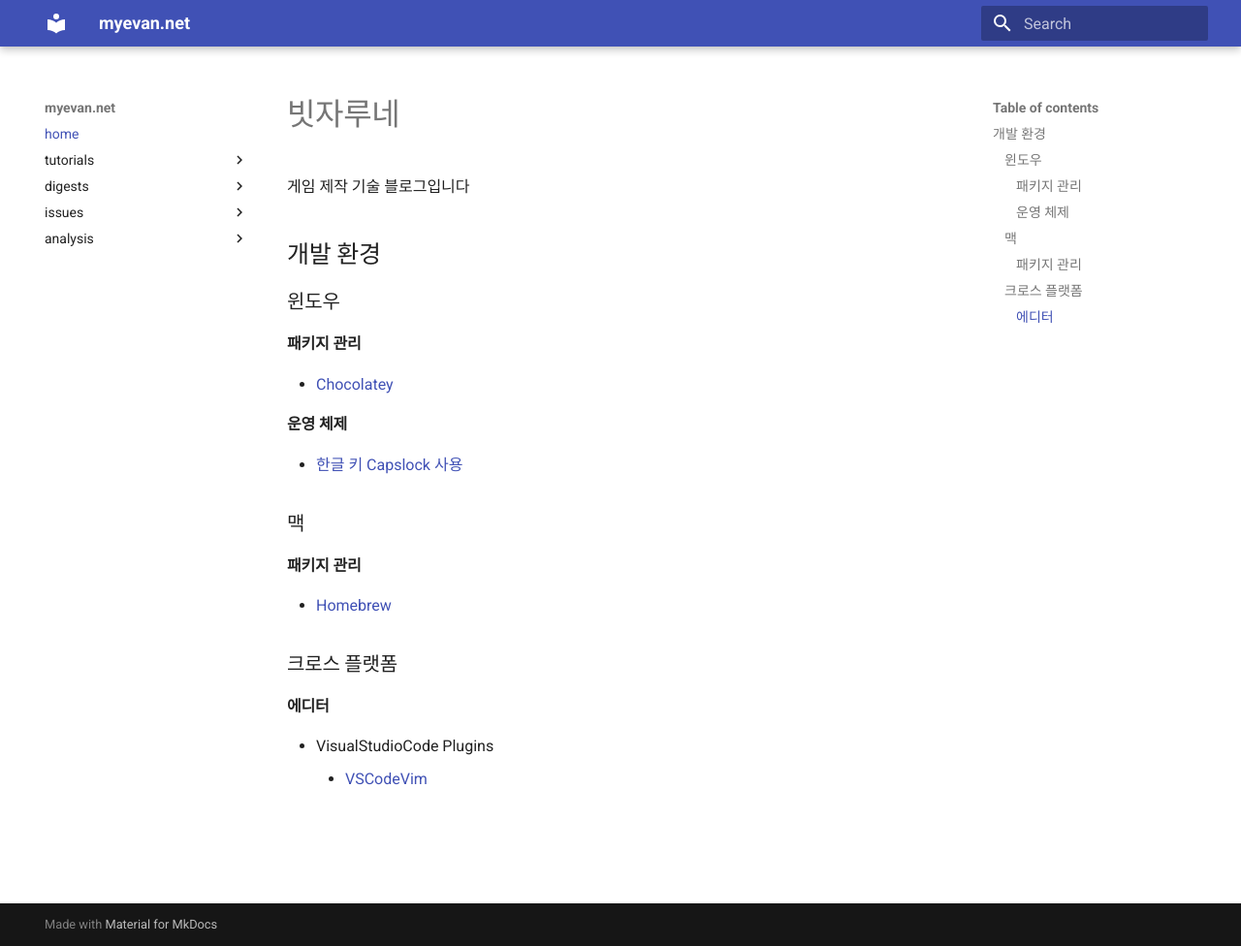
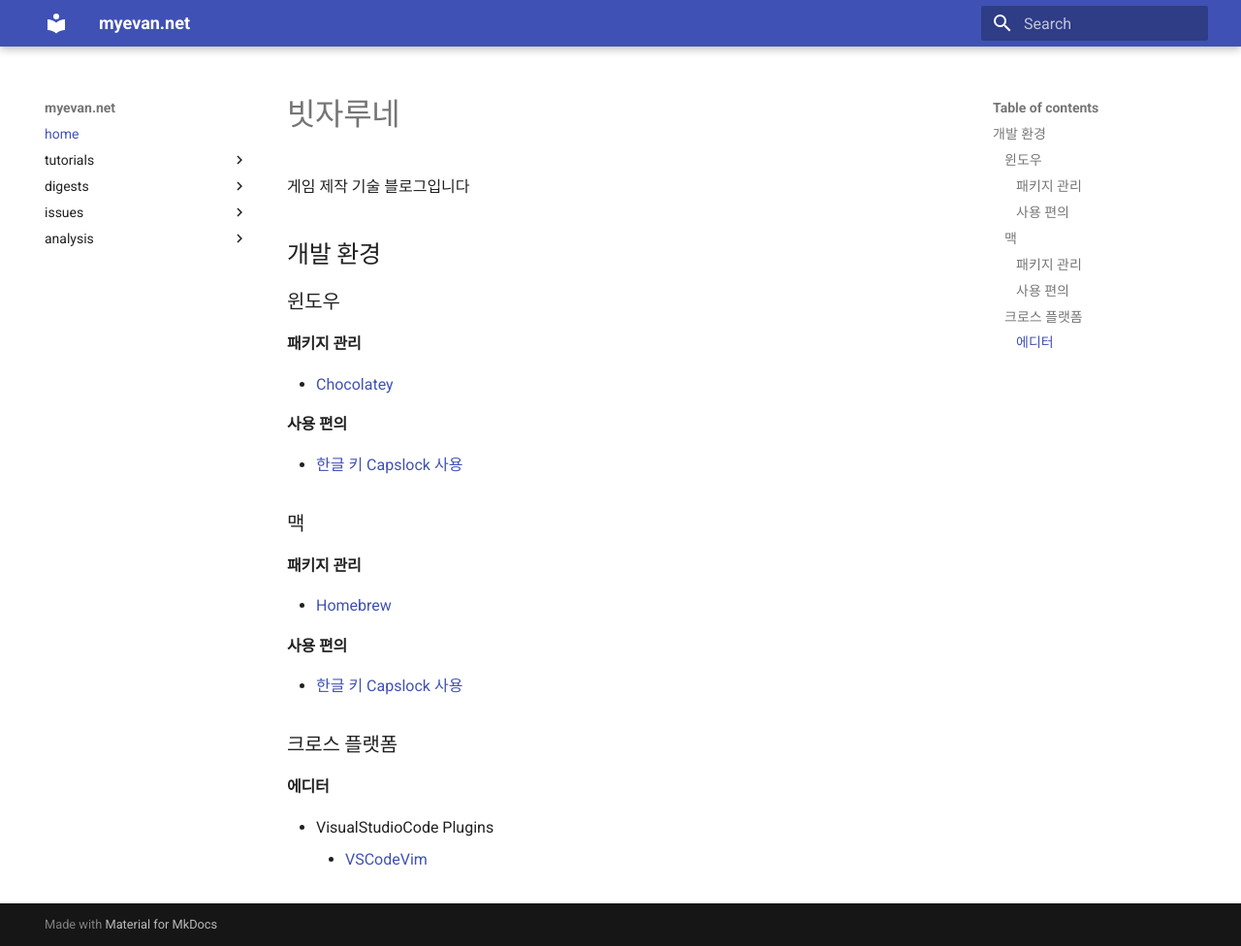
Before and after one commit to myevan/myevan-home, an MkDocs documentation site: the page built from docs/index.md, in a window 1280 px wide and 976 px high. Shown: the whole window at 97% size. Built offline with MkDocs 1.6.1 and Material for MkDocs 9.7.7, drawn with Linux system fonts in a browser that asks for light colours; old or Windows-style settings are respelled for this version of MkDocs.

Commit message:
맥 한영키 capslock 사용 따라하기

```diff
--- a/docs/index.md
+++ b/docs/index.md
@@ -10,7 +10,7 @@
 
 * [Chocolatey](./windows_choco_tutorial.md)
 
-#### 운영 체제
+#### 사용 편의
 
 * [한글 키 Capslock 사용](./windows_hangul_key_capslock_digest.md)
 
@@ -20,6 +20,10 @@
 
 * [Homebrew](./mac_homebrew_tutorial.md)
 
+#### 사용 편의
+
+* [한글 키 Capslock 사용](./mac_hangul_key_capslock.md)
+
 ### 크로스 플랫폼
 
 #### 에디터
--- a/mkdocs.yml
+++ b/mkdocs.yml
@@ -51,6 +51,7 @@ pages:
             - "port forwarding": vmware_fusion_8_port_forwarding_digest.md
         - "mac":
             - "enable root": mac_root_enable_digest.md
+            - "hangul": mac_hangul_key_capslock.md
         - "windows":
             - "hangul": windows_hangul_key_capslock_digest.md
         - "python":
```
Also changed, not shown: docs/mac_hangul_key_capslock.md (added, +6 -0 lines).
